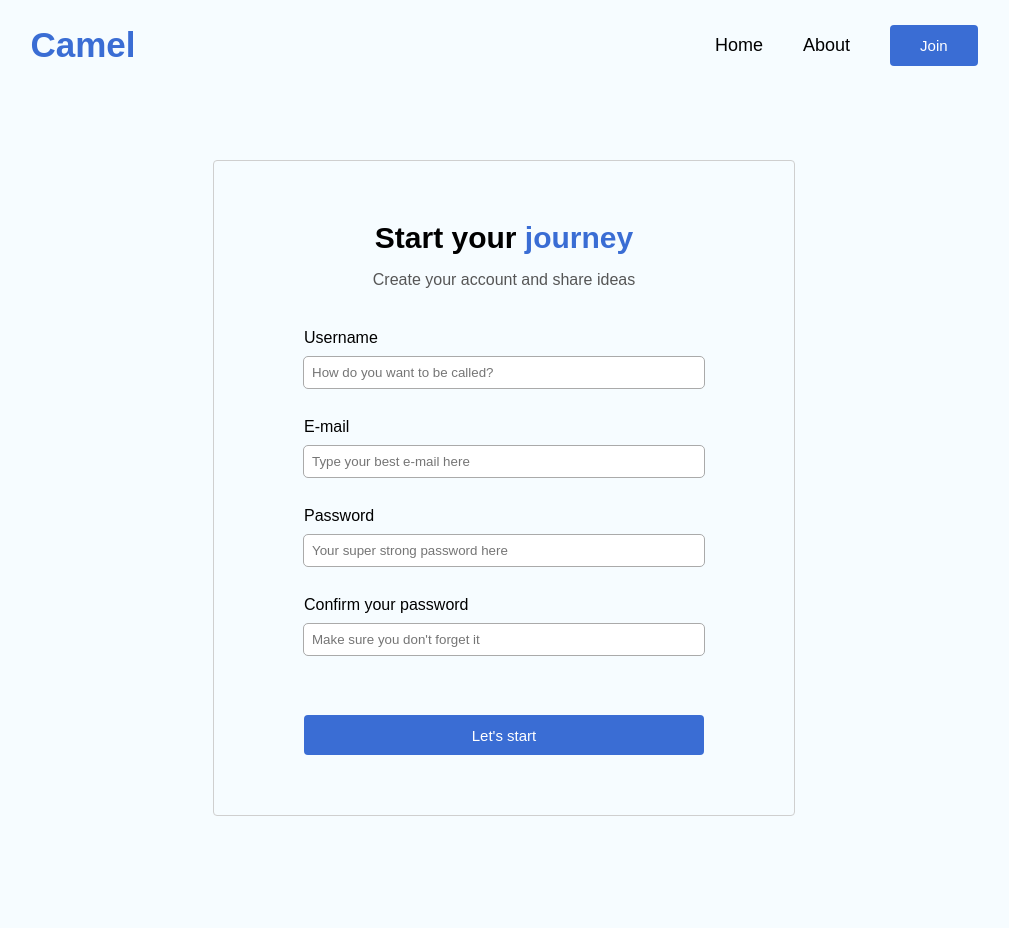
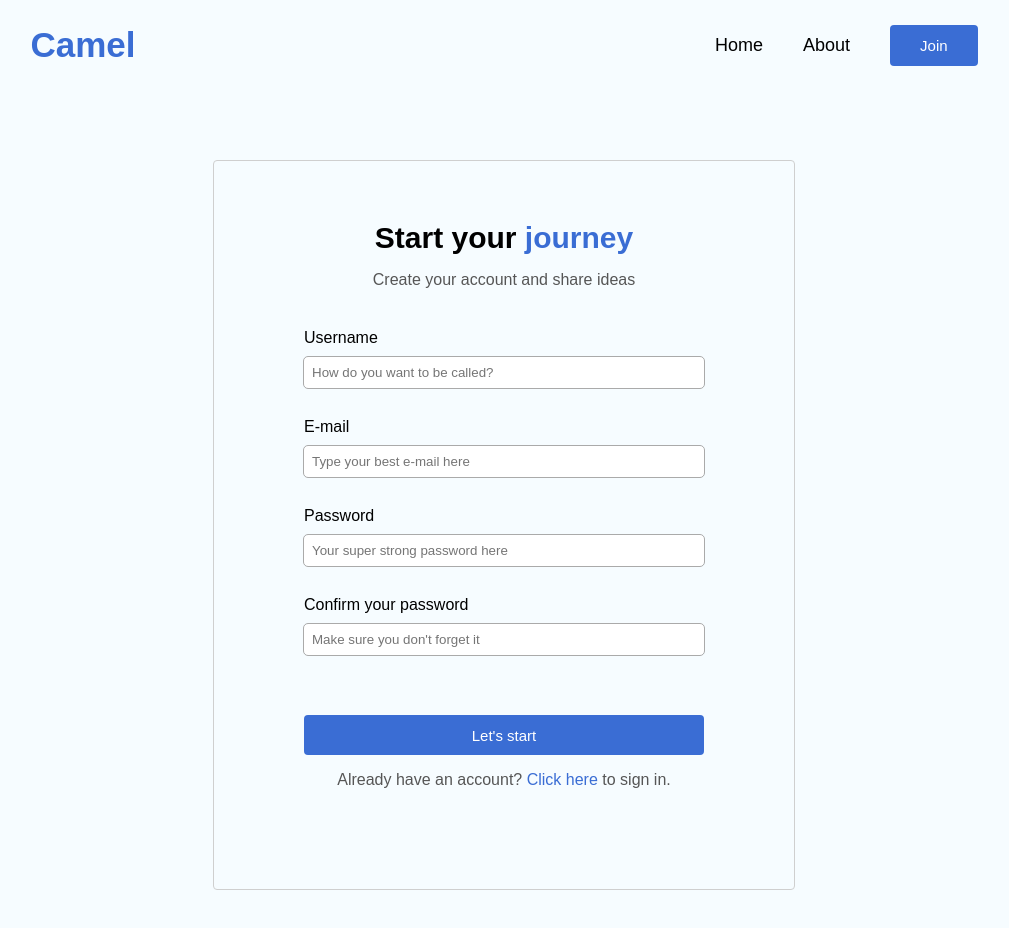
Before and after one commit to gfrnca/ReactBlogCamel, a React (Create React App) app: page /register in a window 1280 px wide. Shown: the top 928 px of the page, without its empty margins (136-1145 px from the left). Before the commit the page ends 896 px from the top, so only its background shows below. Built offline with nearby package versions, Linux system fonts and the light colour scheme; no server answers.

Commit message:
added: login cta to register page

```diff
--- a/src/pages/Register/Register.js
+++ b/src/pages/Register/Register.js
@@ -1,6 +1,7 @@
 // General
 import { useState, useEffect } from 'react';
 import { useAuthentication } from '../../hooks/useAuthentication';
+import { NavLink } from "react-router-dom";
 
 // CSS
 import styles from './Register.module.css'
@@ -109,6 +110,14 @@ const Register = () => {
             <p className='error'>{error}</p>
           )}
 
+          <p>
+            Already have an account?
+            <NavLink to="/login">
+              <span> Click here </span>
+            </NavLink>
+            to sign in.
+          </p>
+
         </form>
       </div>
     </>
--- a/src/pages/Register/Register.module.css
+++ b/src/pages/Register/Register.module.css
@@ -25,6 +25,10 @@
   text-align: center;
   color: rgb(86, 86, 86);
   margin-bottom: 40px;
+}
+
+.register form p span {
+  color: #3a6dd4;
 }
 
 .register form h1 span {
```
